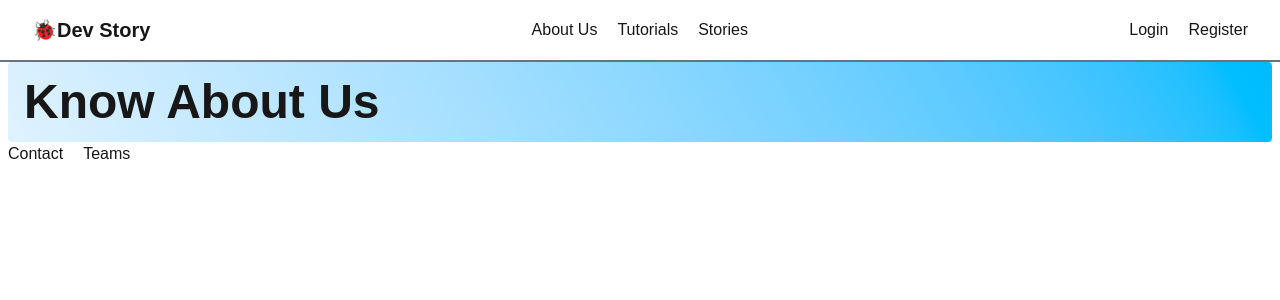
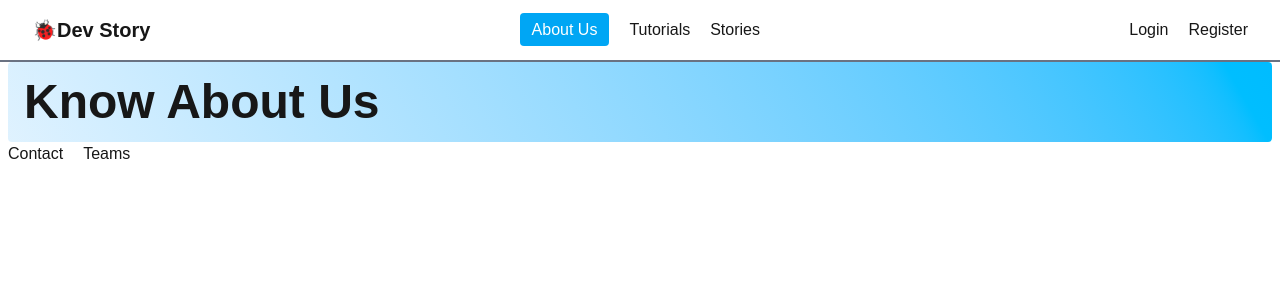
Before and after one commit to Hlamong55/Hello-Next.Js, a Next.js app: page /about in a window 1280 px wide. Shown: the top 300 px of the page. Built offline with nearby package versions, Linux system fonts and the light colour scheme.

Commit message:
implement active links & not found page

```diff
--- /dev/null
+++ b/src/app/not-found.jsx
@@ -0,0 +1,13 @@
+import React from 'react';
+
+const NotFound404 = () => {
+    return (
+        <div className='min-h-screen flex flex-col justify-center items-center'>
+
+            <h1 className='text-6xl font-extrabold text-sky-600'>404</h1>
+            <h2 className='text-5xl font-extrabold'>Not Found !!</h2>
+        </div>
+    );
+};
+
+export default NotFound404;
--- a/src/components/Header.jsx
+++ b/src/components/Header.jsx
@@ -2,6 +2,7 @@
 import Link from 'next/link';
 import { usePathname } from 'next/navigation';
 import React from 'react';
+import NavLink from './NavLink';
 
 const Header = () => {
   const pathname = usePathname();
@@ -12,14 +13,14 @@ const Header = () => {
           <Link href="/" className="text-xl font-extrabold">🐞Dev Story</Link>
 
           <nav className='space-x-5 '>
-            <Link href="/about">About Us</Link>
-            <Link href="/tutorials">Tutorials</Link>
-            <Link href="/stories">Stories</Link>
+            <NavLink href="/about">About Us</NavLink>
+            <NavLink href="/tutorials">Tutorials</NavLink>
+            <NavLink href="/stories">Stories</NavLink>
           </nav>
 
           <nav className='space-x-5'>
-            <Link href="/login">Login</Link>
-            <Link href="/register">Register</Link>
+            <NavLink href="/login">Login</NavLink>
+            <NavLink href="/register">Register</NavLink>
           </nav>
         </header>
     );
--- /dev/null
+++ b/src/components/NavLink.jsx
@@ -0,0 +1,15 @@
+import Link from 'next/link';
+import { usePathname } from 'next/navigation';
+import React from 'react';
+
+const NavLink = ({ href, children }) => {
+    const pathname = usePathname();
+
+    return (
+       <Link
+       className={`${pathname.startsWith(href) && "bg-sky-500 px-3 py-2 rounded text-white" }`}
+       href={href}>{children}</Link>
+    );
+};
+
+export default NavLink;
```
